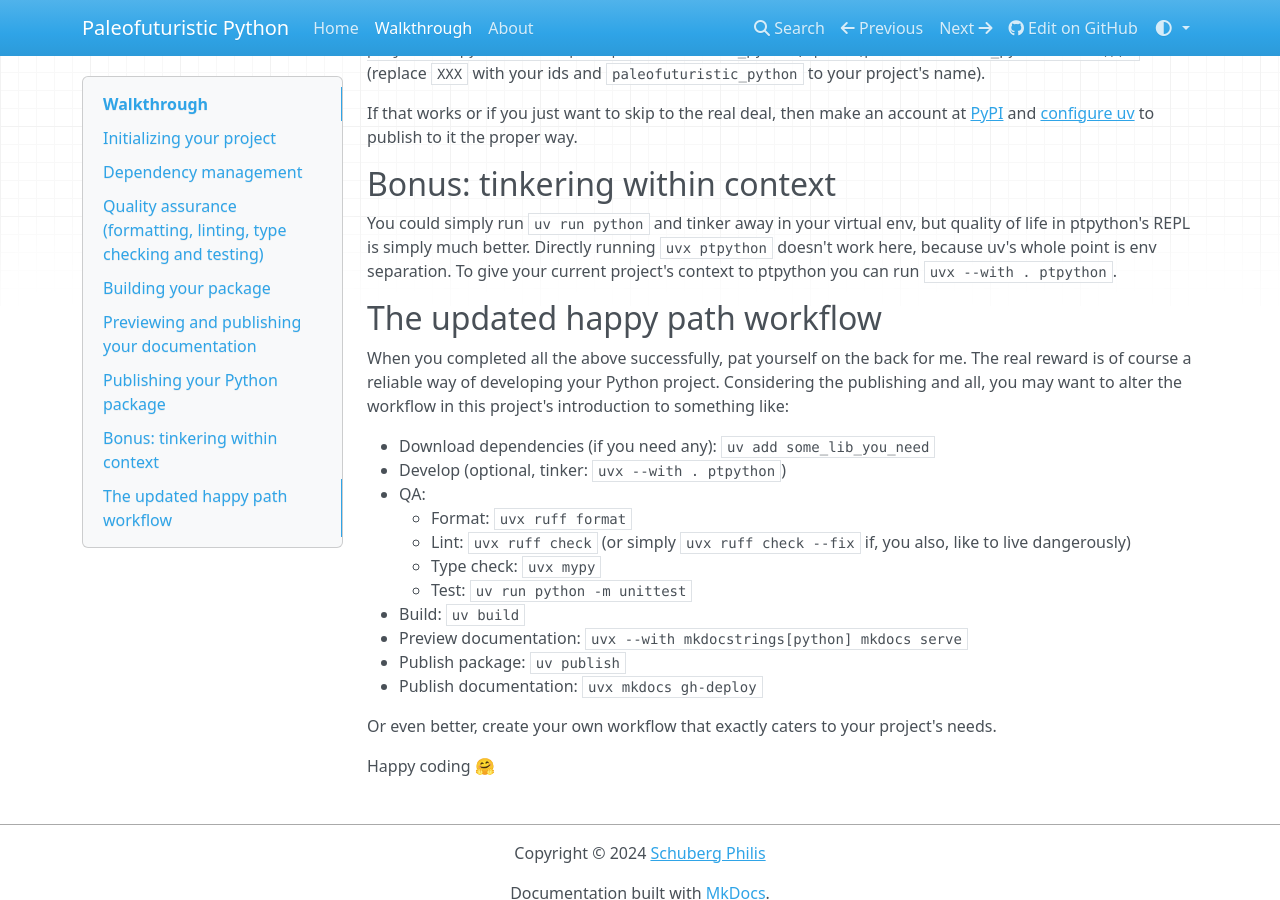
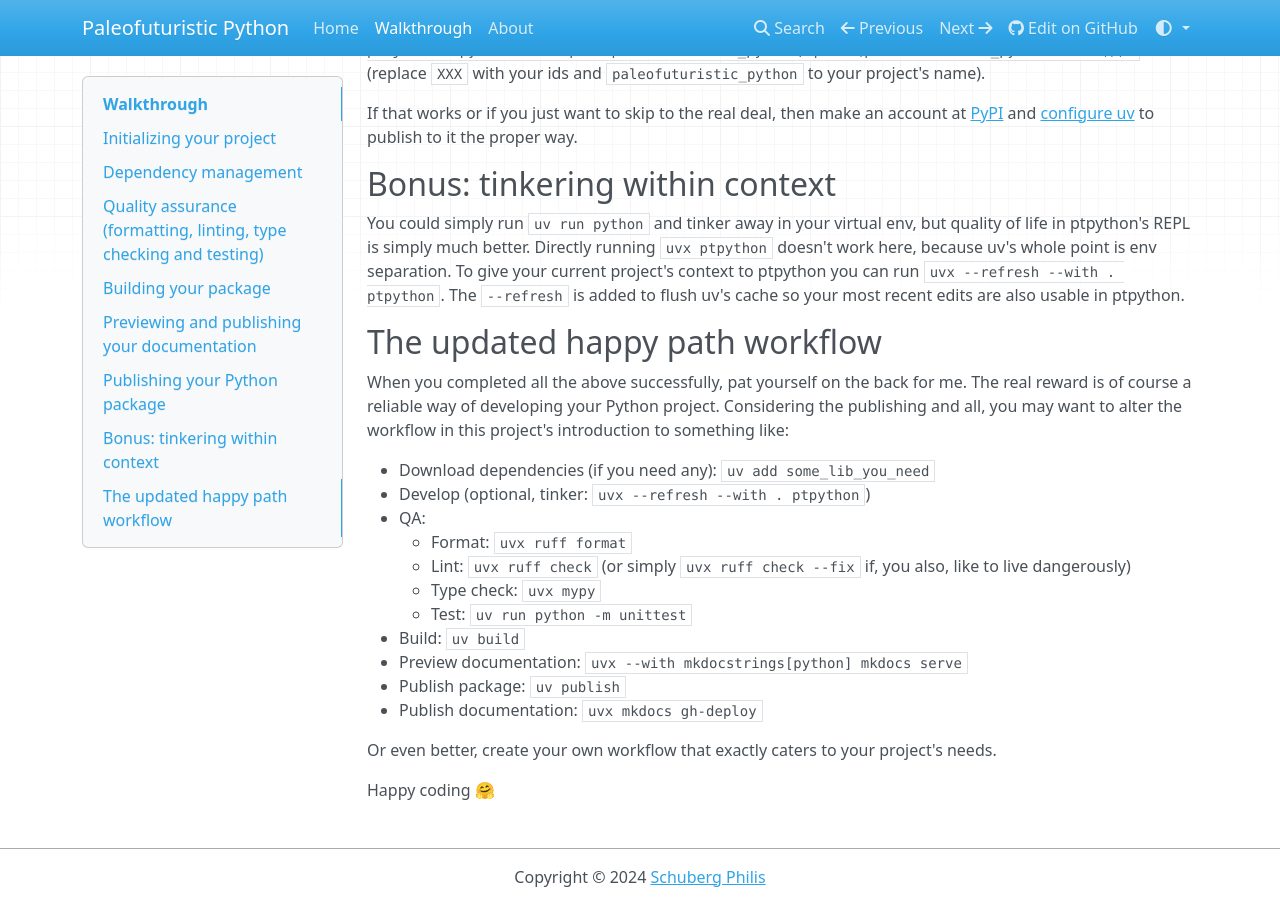
Before and after one commit to schubergphilis/paleofuturistic_python, an MkDocs documentation site: the page built from docs/walkthrough.md, in a window 1280 px wide and 900 px high, scrolled down 2048 px. Built offline with MkDocs 1.6.1, drawn with Linux system fonts in a browser that asks for light colours; nearby versions of some CDN libraries.

Commit message:
fix project package context for ptpython

```diff
--- a/docs/walkthrough.md
+++ b/docs/walkthrough.md
@@ -97,7 +97,8 @@ then make an account at [PyPI](https://pypi.org/) and
 
 You could simply run `uv run python` and tinker away in your virtual env, but quality of life in ptpython's REPL is simply much better.
 Directly running `uvx ptpython` doesn't work here, because uv's whole point is env separation.
-To give your current project's context to ptpython you can run `uvx --with . ptpython`.
+To give your current project's context to ptpython you can run `uvx --refresh --with . ptpython`.
+The `--refresh` is added to flush uv's cache so your most recent edits are also usable in ptpython.
 
 ## The updated happy path workflow
 
@@ -106,7 +107,7 @@ The real reward is of course a reliable way of developing your Python project.
 Considering the publishing and all, you may want to alter the workflow in this project's introduction to something like:
 
 - Download dependencies (if you need any): `uv add some_lib_you_need`
-- Develop (optional, tinker: `uvx --with . ptpython`)
+- Develop (optional, tinker: `uvx --refresh --with . ptpython`)
 - QA:
     - Format: `uvx ruff format`
     - Lint: `uvx ruff check` (or simply `uvx ruff check --fix` if, you also, like to live dangerously)
```
Also changed, not shown: README.md (+1 -1 lines), docs/index.md (+1 -1 lines), {{ cookiecutter.project_slug }}/README.md (+1 -1 lines).
